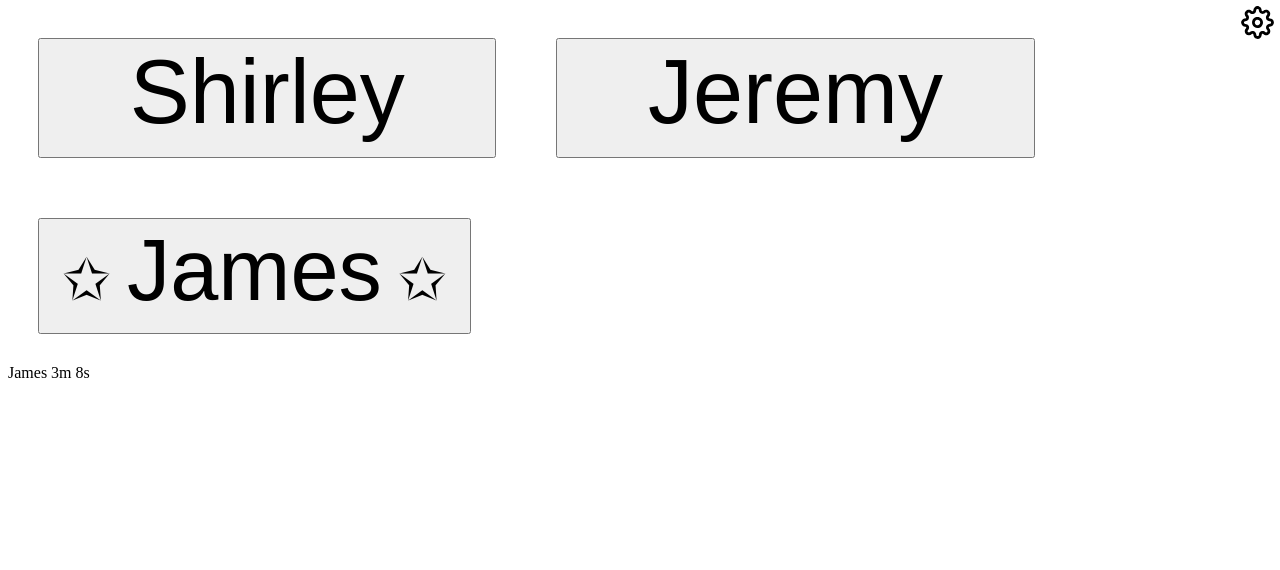
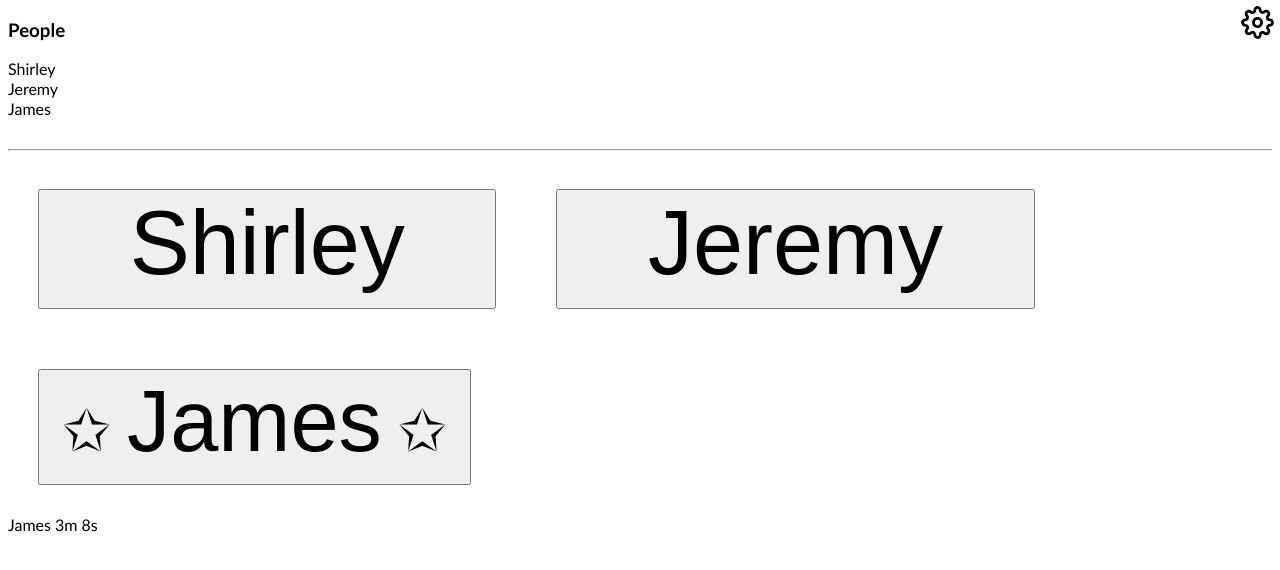
Before and after one commit to AJamesPhillips/conversation-helper, a React (Vite) app: page / in a window 1280 px wide. Both pictures are taken after a click on the picture 1257 px from the left and 22 px from the top of the page. Shown: the top 570 px of the page. Built offline with nearby package versions, Linux system fonts and the light colour scheme.

Commit message:
Allow adding and removing people

```diff
--- a/src/app.css
+++ b/src/app.css
@@ -14,3 +14,8 @@ header img
     max-width: 100%;
     max-height: 100%;
 }
+
+body
+{
+    font-family: Gill sans;
+}
--- a/src/app.tsx
+++ b/src/app.tsx
@@ -4,7 +4,7 @@ import { Buttons } from "./components/Buttons"
 import { LogList } from "./components/LogList"
 import { useAppDispatch } from "./state/hooks"
 import { toggle_show_settings } from "./state/view"
-import { Settings } from "./components/Settings"
+import { Settings } from "./components/settings/Settings"
 import { start_heart_beat } from "./state/heartbeat"
 
 
--- a/src/components/Button.tsx
+++ b/src/components/Button.tsx
@@ -36,8 +36,8 @@ export function Button (props: Props)
         <button
             onClick={on_click_handler}
             style={{ fontSize: person_px_size(size) }}
-            onMouseEnter={() => dispatch(set_show_times(true))}
-            onMouseLeave={() => dispatch(set_show_times(false))}
+            onPointerEnter={() => dispatch(set_show_times(true))}
+            onPointerLeave={() => dispatch(set_show_times(false))}
         >
             <Star {...props} size={size} />
             {props.person}
--- a/src/components/Settings.tsx
+++ /dev/null
@@ -1,12 +0,0 @@
-// import "./Settings.css"
-
-import { useAppSelector } from "../state/hooks"
-import { select_show_settings } from "../state/view"
-
-export function Settings() {
-    const show_settings = useAppSelector(select_show_settings)
-
-    return <>
-        {/* {show_settings ? "1" : "0"} */}
-    </>
-}
--- /dev/null
+++ b/src/components/settings/PeopleList.tsx
@@ -0,0 +1,75 @@
+import { useState } from "react"
+import { Person } from "../../interfaces"
+import { useAppSelector, useAppDispatch } from "../../state/hooks"
+import { select_people, remove_person, add_person, people_are_same } from "../../state/people"
+
+
+
+export function PeopleList ()
+{
+    const people = useAppSelector(select_people)
+    const [show_edit_options, set_show_edit_options] = useState(false)
+
+    return <div
+        onPointerEnter={() => set_show_edit_options(true)}
+        onPointerLeave={() => set_show_edit_options(false)}
+    >
+        <h3>People</h3>
+        {people.map(person => <PersonRow
+            key={person}
+            person={person}
+            show_edit_options={show_edit_options}
+        />)}
+
+        <NewPersonForm show_edit_options={show_edit_options} existing_people={people} />
+    </div>
+}
+
+
+function PersonRow (props: { person: Person, show_edit_options: boolean })
+{
+    const dispatch = useAppDispatch()
+
+    return <div>
+        <div style={{ display: "inline-flex" }}>
+            {props.person} &nbsp;
+            <div
+                style={{ opacity: props.show_edit_options ? 1 : 0, cursor: "pointer" }}
+                title="Remove"
+            >
+                <div onPointerDown={() => dispatch(remove_person(props.person))}>{"\u232B"}</div>
+            </div>
+        </div>
+    </div>
+}
+
+
+function NewPersonForm (props: { show_edit_options: boolean, existing_people: Person[] })
+{
+    const dispatch = useAppDispatch()
+    const [new_person_name, set_new_person_name] = useState("")
+
+    const invalid_new_person_name = (
+        (new_person_name.length === 0 && "Must provide a name")
+        || (props.existing_people.find(p => people_are_same(p, new_person_name)) && "Already have person of that name")
+    )
+
+    return <div style={{ opacity: props.show_edit_options ? 1 : 0 }}>
+        <input
+            type="text"
+            value={new_person_name}
+            onChange={e => set_new_person_name(e.target.value)}
+        />
+        <button
+            onPointerDown={() =>
+            {
+                dispatch(add_person(new_person_name))
+                set_new_person_name("")
+            }}
+            disabled={!!invalid_new_person_name}
+            title={invalid_new_person_name}
+        >
+            Add
+        </button>
+    </div>
+}
--- /dev/null
+++ b/src/components/settings/Settings.tsx
@@ -0,0 +1,18 @@
+// import "./Settings.css"
+
+import { useAppSelector } from "../../state/hooks"
+import { select_show_settings } from "../../state/view"
+import { PeopleList } from "./PeopleList"
+
+
+
+export function Settings() {
+    const show_settings = useAppSelector(select_show_settings)
+
+    if (!show_settings) return null
+
+    return <>
+        <PeopleList />
+        <hr />
+    </>
+}
--- a/src/state/activity_log.ts
+++ b/src/state/activity_log.ts
@@ -3,6 +3,7 @@ import type { RootState } from "./store"
 import { LogEntry, Person } from "../interfaces"
 import { get_last_element } from "../utils/array"
 import { default_target_time_share_seconds } from "./config"
+import { people_are_same, remove_person } from "./people"
 
 
 // Define a type for the slice state
@@ -38,6 +39,13 @@ export const activity_log_slice = createSlice({
             }
         }
     },
+    extraReducers: builder => {
+        builder
+        .addCase(remove_person, (state, action) => {
+            state = _stop_person_activity(state, action)
+            return state
+        })
+    }
 })
 
 export const { toggle_person_activity, set_current_datetime } = activity_log_slice.actions
@@ -69,7 +77,7 @@ export function _toggle_person_activity (state: ActivityLogState, action: Payloa
         stopped_previous = true
     }
 
-    if (!last_log_entry || !stopped_previous || (stopped_previous && last_log_entry.person !== person))
+    if (!last_log_entry || !stopped_previous || (stopped_previous && !people_are_same(last_log_entry.person, person)))
     {
         const log_entry: LogEntry = {
             person,
@@ -84,3 +92,26 @@ export function _toggle_person_activity (state: ActivityLogState, action: Payloa
         entries,
     }
 }
+
+
+function _stop_person_activity (state: ActivityLogState, action: PayloadAction<Person>)
+{
+    const person = action.payload
+
+    const last_log_entry = get_last_element(state.entries)
+    let entries = state.entries
+
+    if (last_log_entry && !last_log_entry.stop_datetime && people_are_same(last_log_entry.person, person))
+    {
+        entries = [...entries]
+        entries[entries.length - 1] = {
+            ...last_log_entry,
+            stop_datetime: new Date(state.current_datetime),
+        }
+    }
+
+    return entries === state.entries ? state : {
+        ...state,
+        entries,
+    }
+}
--- a/src/state/people.ts
+++ b/src/state/people.ts
@@ -24,12 +24,31 @@ export const people_slice = createSlice({
     // `createSlice` will infer the state type from the `initial_state` argument
     initialState: initial_state,
     reducers: {
+        add_person: (state, action: PayloadAction<Person>) =>
+        {
+            const new_person = action.payload
+
+            if (state.people.find(person => people_are_same(person, new_person))) return state
+
+            return { ...state, people: [...state.people, new_person] }
+        },
+        remove_person: (state, action: PayloadAction<Person>) =>
+        {
+            const people = state.people.filter(person => !people_are_same(person, action.payload))
+            return { ...state, people }
+        },
     },
 })
 
-export const { } = people_slice.actions
+export const { add_person, remove_person } = people_slice.actions
 
 // Other code such as selectors can use the imported `RootState` type
 export const select_people = (state: RootState) => state.people.people
 
 export default people_slice.reducer
+
+
+export function people_are_same (person1: Person, person2: Person)
+{
+    return person1.toLowerCase() === person2.toLowerCase()
+}
```
